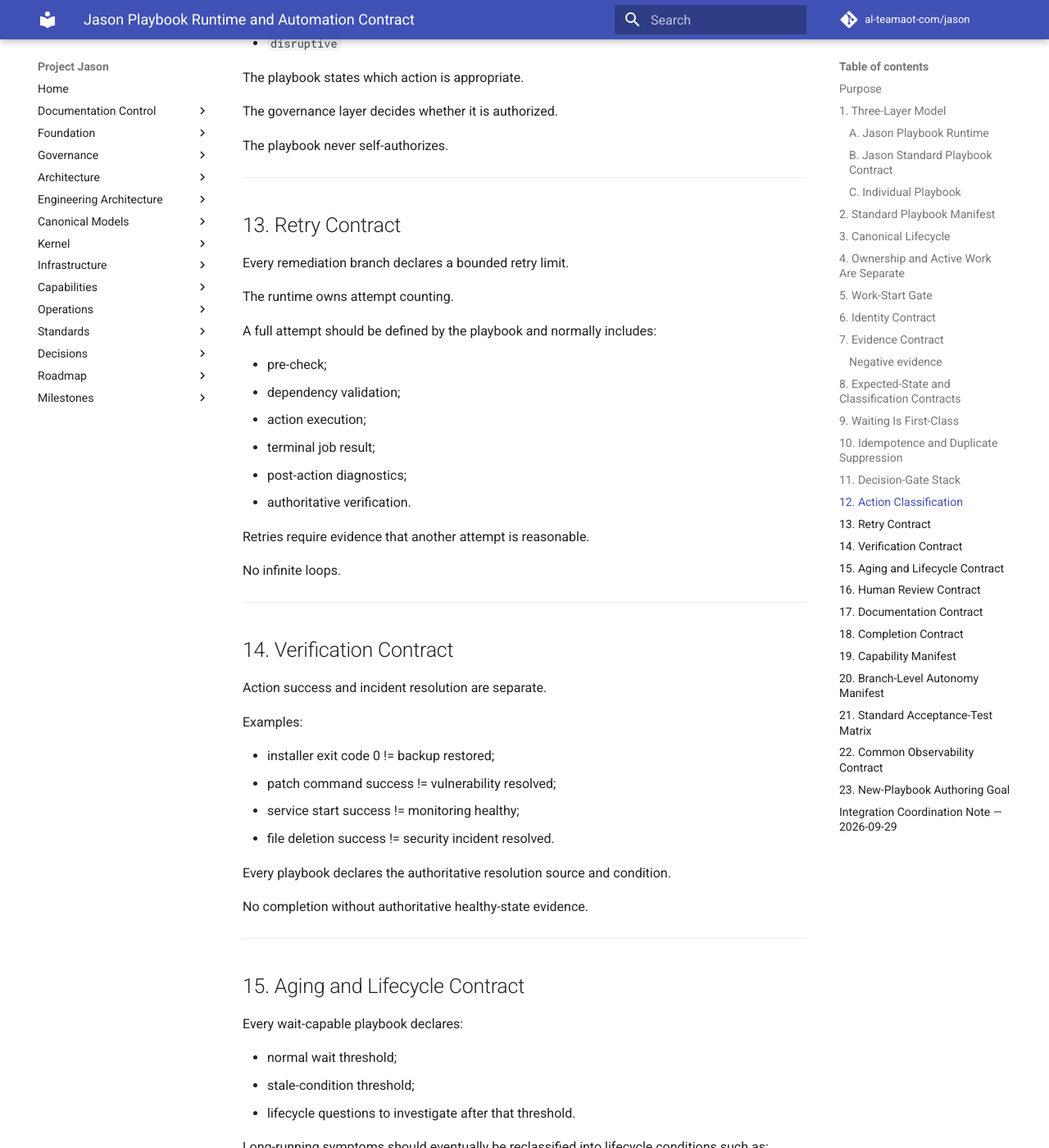
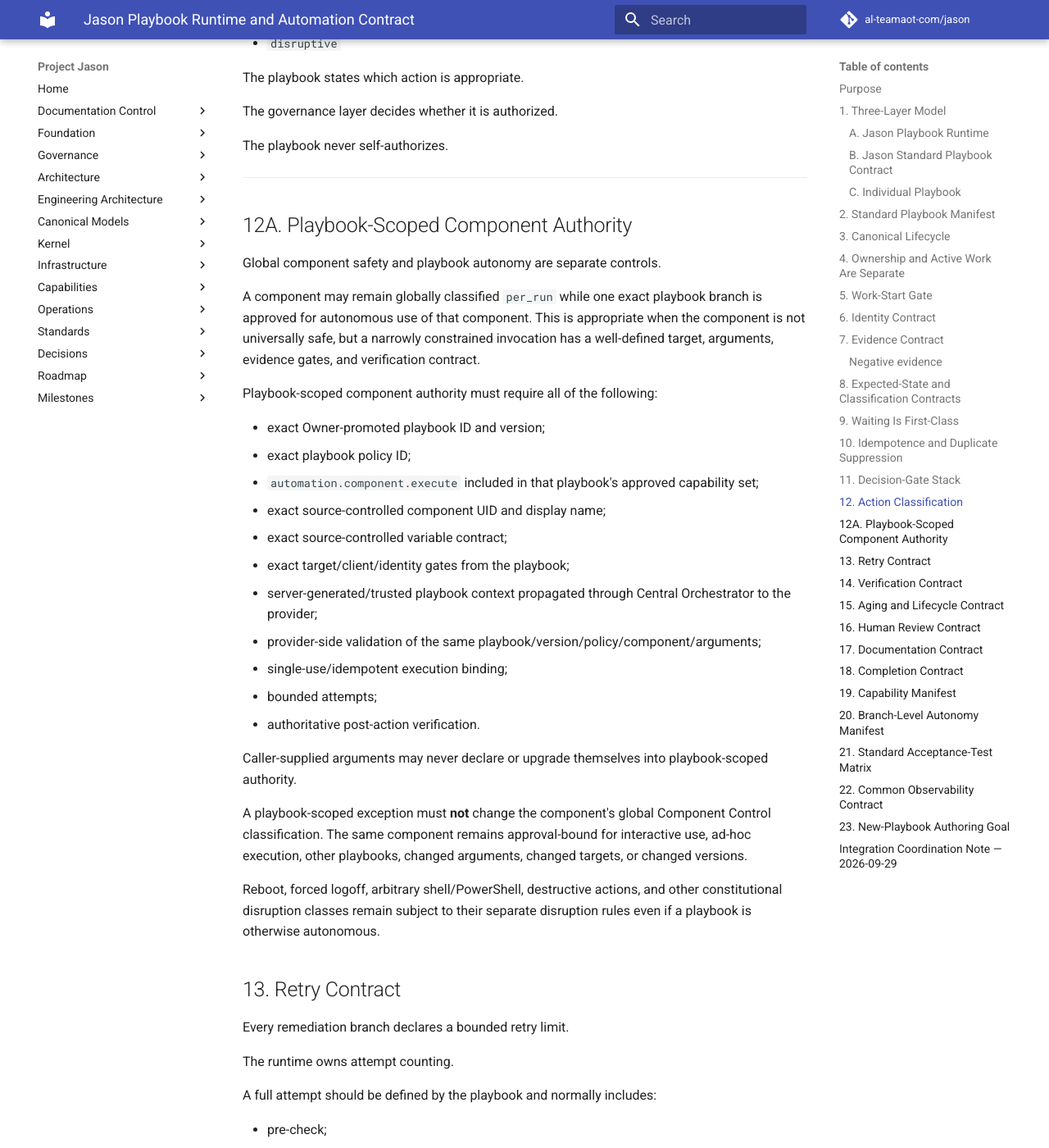
Before and after one commit to al-teamaot-com/jason, an MkDocs documentation site: the page built from docs/playbooks/Jason-Playbook-Runtime-Automation-Contract.md, in a window 1280 px wide and 1400 px high, scrolled down 9751 px. Shown: the whole window at 82% size. Built offline with MkDocs 1.6.1 and Material for MkDocs 9.7.7, drawn with Linux system fonts in a browser that asks for light colours; comment, search, counter and statistics services are not loaded.

Commit message:
Standardize playbook-scoped component authority

```diff
--- a/docs/playbooks/Jason-Playbook-Runtime-Automation-Contract.md
+++ b/docs/playbooks/Jason-Playbook-Runtime-Automation-Contract.md
@@ -373,6 +373,32 @@
 
 ---
 
+## 12A. Playbook-Scoped Component Authority
+
+Global component safety and playbook autonomy are separate controls.
+
+A component may remain globally classified `per_run` while one exact playbook branch is approved for autonomous use of that component. This is appropriate when the component is not universally safe, but a narrowly constrained invocation has a well-defined target, arguments, evidence gates, and verification contract.
+
+Playbook-scoped component authority must require all of the following:
+
+- exact Owner-promoted playbook ID and version;
+- exact playbook policy ID;
+- `automation.component.execute` included in that playbook's approved capability set;
+- exact source-controlled component UID and display name;
+- exact source-controlled variable contract;
+- exact target/client/identity gates from the playbook;
+- server-generated/trusted playbook context propagated through Central Orchestrator to the provider;
+- provider-side validation of the same playbook/version/policy/component/arguments;
+- single-use/idempotent execution binding;
+- bounded attempts;
+- authoritative post-action verification.
+
+Caller-supplied arguments may never declare or upgrade themselves into playbook-scoped authority.
+
+A playbook-scoped exception must **not** change the component's global Component Control classification. The same component remains approval-bound for interactive use, ad-hoc execution, other playbooks, changed arguments, changed targets, or changed versions.
+
+Reboot, forced logoff, arbitrary shell/PowerShell, destructive actions, and other constitutional disruption classes remain subject to their separate disruption rules even if a playbook is otherwise autonomous.
+
 ## 13. Retry Contract
 
 Every remediation branch declares a bounded retry limit.
```
